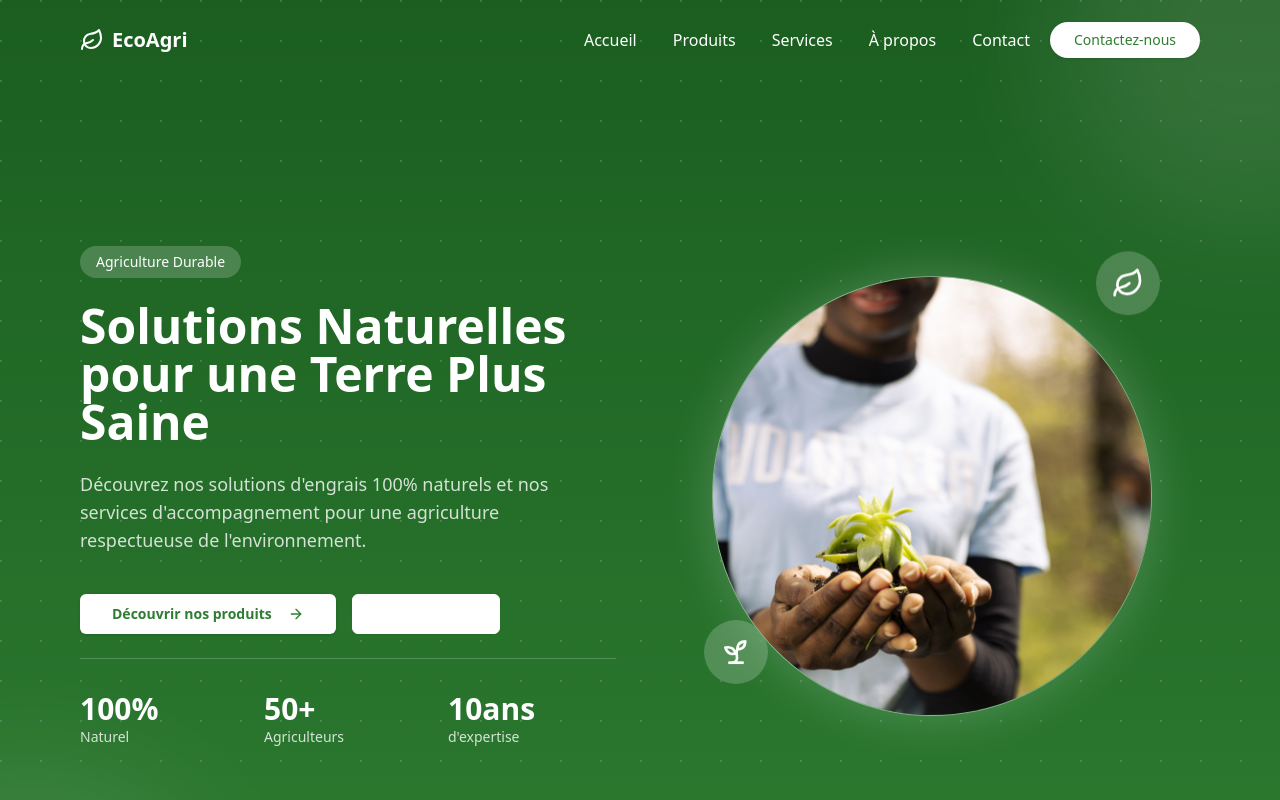
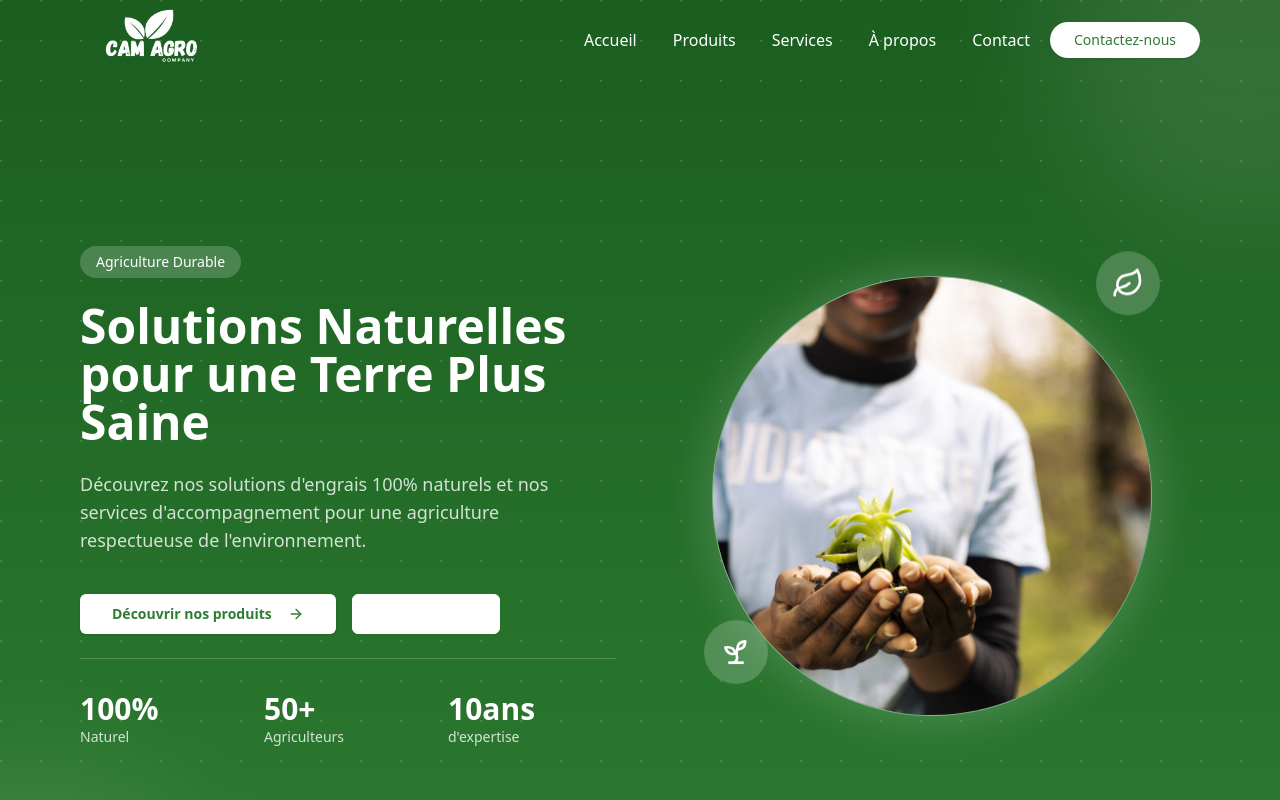
Before and after one commit to Level237/camagrocompany, a React (Vite) app: page / in a window 1280 px wide. Shown: the top 800 px of the page. Built offline with nearby package versions, Linux system fonts and the light colour scheme.

Commit message:
Update Navbar component to dynamically display logo based on scroll state, enhancing visual consistency and user experience.

```diff
--- a/src/components/layout/Navbar.tsx
+++ b/src/components/layout/Navbar.tsx
@@ -3,7 +3,8 @@ import { motion, useScroll, useMotionValueEvent } from "framer-motion"
 import { Link } from "react-router-dom"
 import { Button } from "@/components/ui/button"
 import { Menu, X, Leaf } from "lucide-react"
-
+import logo from "@/assets/logo.png"
+import logoWhite from "@/assets/logo-white.png"
 const Navbar = () => {
   const [isOpen, setIsOpen] = useState(false)
   const [isScrolled, setIsScrolled] = useState(false)
@@ -53,8 +54,12 @@ const Navbar = () => {
                 isScrolled ? 'text-[#2E7D32]' : 'text-white'
               }`}
             >
-              <Leaf className="w-6 h-6" />
-              <span className="text-xl font-bold">EcoAgri</span>
+              {isScrolled ? (
+                <img src={logo} alt="logo" className="w-36 h-36" />
+              ) : (
+                <img src={logoWhite} alt="logo" className="w-36 h-36" />
+              )}
+
             </Link>
           </motion.div>
 
```
Also changed, not shown: src/assets/logo-white.png (added), src/assets/logo.png (added).
